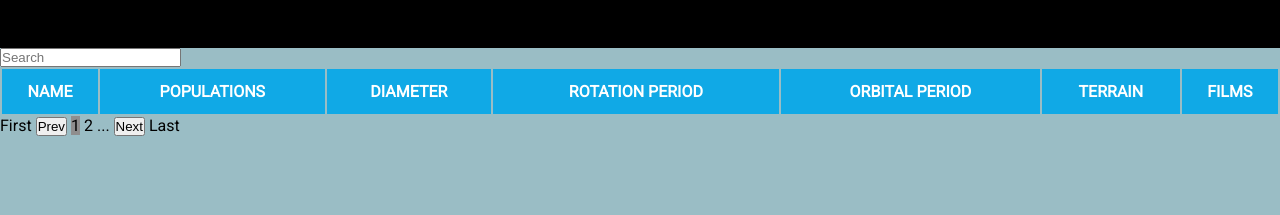
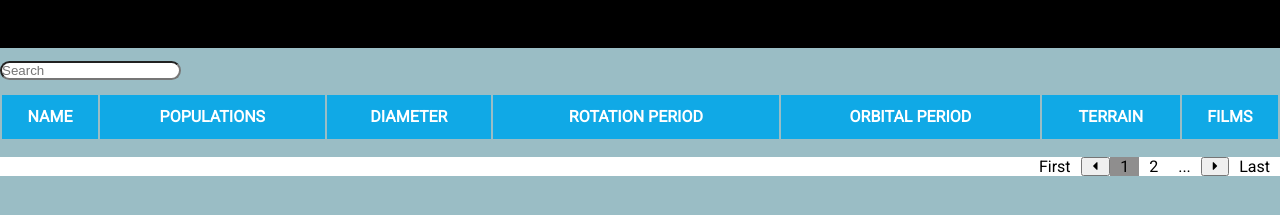
Before and after one commit to rossghill/Star-Wars-Planets, a website: page index.html in a window 1280 px wide. Both pictures are taken after a click on the element "First". Shown: the part 141-356 px from the top of the page. Drawn offline with Linux system fonts and the light colour scheme; no server answers.

Commit message:
Styling and font-awesome icons applied to pagination, logic for forward and back buttons now updates innertext based on current page

```diff
--- a/index.html
+++ b/index.html
@@ -3,6 +3,9 @@
     <head>
     <link rel="stylesheet" type="text/css" href="style.css">
     <title>Star Wars Planets</title>
+    <link rel="stylesheet" href="https://use.fontawesome.com/releases/v5.0.10/css/all.css" integrity="sha384-+d0P83n9kaQMCwj8F4RJB66tzIwOKmrdb46+porD/OvrJ+37WqIM7UoBtwHO6Nlg"
+        crossorigin="anonymous">
+
     <script src="app.js"></script>
     <link href="https://fonts.googleapis.com/css?family=Roboto" rel="stylesheet">
 
@@ -43,13 +46,13 @@
 
     <!-- PAGINATION -->
     <div class="pagination">
-        <span id="first">First</span>
-        <button id="back_button">Prev</button>
-        <span class="current_page">1</span>
-        <span class="next_page">2</span>
-        ...
-        <button id="forward_button">Next</button>
-        <span id="last">Last</span>
+        <span class="pag-element" id="first">First</span>
+        <button class="pag-element" id="back_button"><i class="fas fa-caret-left"></i></button>
+        <span class="pag-element" id="current_page">1</span>
+        <span class="pag-element" id="next_page">2</span>
+        <span class="pag-element">...</span>
+        <button class="pag-element" id="forward_button"><i class="fas fa-caret-right"></i></button>
+        <span class="pag-element" id="last">Last</span>
     </div>
 
 <script src="pagination.js"></script>
--- a/public/pagination.js
+++ b/public/pagination.js
@@ -4,18 +4,18 @@ let back = document.getElementById('back_button');
 let forward = document.getElementById('forward_button');
 let first = document.getElementById('first');
 let last = document.getElementById('last');
-let navPageCurrent = document.getElementsByClassName('current_page').innerText;
-let navPageNext = document.getElementsByClassName('next_page').innerText;
-let currentPage = 1;
-let nextPage = 2;
+let currentPage = document.getElementById('current_page');
+let nextPage = document.getElementById('next_page');
+let currentPageNo = 1;
+let nextPageNo = 2;
 let url = "https://swapi.co/api/planets/?format=json&page="
 
 first.addEventListener("click", function () {
     clearTable();
-    let currentPage = 1;
-    let nextPage = 2;
-    navPageCurrent = "1";
-    navPageNext = "2";
+    let currentPageNo = 1;
+    let nextPageNo = 2;
+    currentPage.innerText = "1";
+    nextPage.innerText = "2";
     makeRequest(url, requestComplete);
     console.log(url);
 
@@ -23,10 +23,12 @@ first.addEventListener("click", function () {
 
 back.addEventListener("click", function() {
     console.log("back clicked");
-    if (currentPage !== 1) {
+    if (currentPageNo !== 1) {
         clearTable();
-        currentPage--;
-        let url = "https://swapi.co/api/planets/?format=json&page=" + currentPage;
+        currentPageNo--;
+        currentPage.innerText = currentPageNo.toString();
+        nextPage.innerText = (currentPageNo + 1).toString();
+        let url = "https://swapi.co/api/planets/?format=json&page=" + currentPageNo;
         console.log(url);
         makeRequest(url, requestComplete);
     }
@@ -34,12 +36,12 @@ back.addEventListener("click", function() {
 
 forward.addEventListener("click", function () {
     console.log("forward clicked");
-    if (currentPage !== 7) {
+    if (currentPageNo !== 7) {
         clearTable();
-        currentPage++;
-        navPageCurrent = "2";
-        navPageNext = "3";
-        let url = "https://swapi.co/api/planets/?format=json&page=" + currentPage;
+        currentPageNo++;
+        currentPage.innerText = currentPageNo.toString();
+        nextPage.innerText = (currentPageNo + 1).toString();
+        let url = "https://swapi.co/api/planets/?format=json&page=" + currentPageNo;
         console.log(url);
         makeRequest(url, requestComplete);
     }
@@ -47,8 +49,8 @@ forward.addEventListener("click", function () {
 
 last.addEventListener("click", function () {
     clearTable();
-    navPageCurrent.textContent = "";
-    navPageNext.textContent = "7";
+    currentPage.innerText = "";
+    nextPage.innerText = "7";
     console.log("last clicked");
     let url = "https://swapi.co/api/planets/?format=json&page=7"
     makeRequest(url, requestComplete);
--- a/public/style.css
+++ b/public/style.css
@@ -25,9 +25,13 @@ h1 {
     padding-top: 5%;
 }
 
-#search_nav {
+.search_nav {
     padding-top: 1%;
     padding-bottom: 1%;
+}
+
+.search_nav input {
+    border-radius: 10px;
 }
 
 #planets_table {
@@ -36,6 +40,7 @@ h1 {
     width: 100%;
     text-align: center;
     font-size: 1.6rem;
+    padding-bottom: 1.6rem;
 }
 
 #planets_table thead {
@@ -54,8 +59,16 @@ h1 {
 
 .pagination {
     font-size: 1.6rem;
+    display: flex;
+    justify-content: flex-end;
+    background-color: white;
 }
 
-.current_page {
+#current_page {
     background-color: rgb(143, 142, 142);
 }
+
+.pag-element {
+    padding-left: 1rem;
+    padding-right: 1rem;
+}
```
